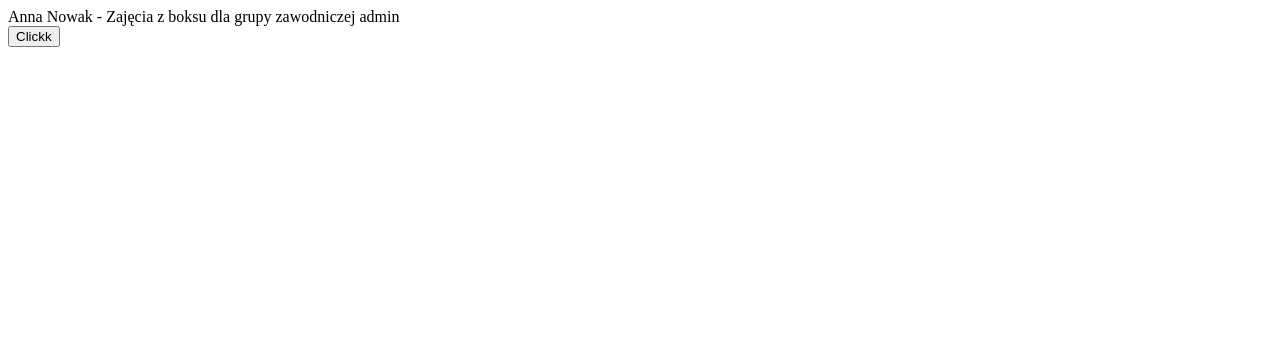
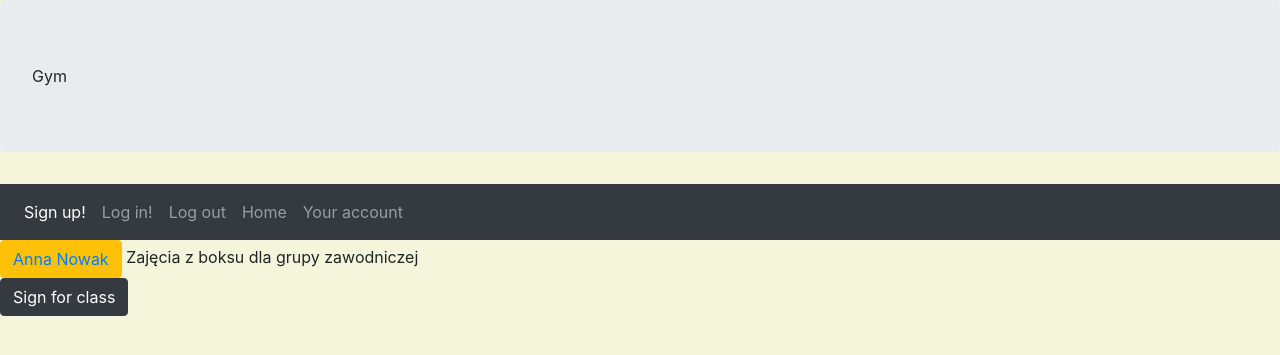
Before and after one commit to magdalena-b/BD_projekt, a Django app: page /gym/classes/2/ in a window 1280 px wide. Shown: the top 355 px of the page. Run offline with Django 3.2, Linux system fonts and the light colour scheme; a user stored in the database is signed in; data comes from the database, SQL or seed files in the repository; both versions use the stored data as it was after the commit; some libraries are stand-ins or nearby versions.

Commit message:
Improve html templates

```diff
--- a/gym/templates/base.html
+++ b/gym/templates/base.html
@@ -23,6 +23,10 @@
   <li class = "nav-item active"> <a class = "nav-link" href="{% url 'signup' %}"> Sign up!</a> </li>
   <li class = "nav-item"> <a class = "nav-link" href="{% url 'login' %}">Log in! </a> </li>
   <li class = "nav-item"> <a class = "nav-link" href="{% url 'logout' %}"> Log out </a> </li>
+  <li class = "nav-item"> <a class = "nav-link" href="{% url 'index' %}"> Home </a>  </li>
+  {% if user.is_authenticated %}
+  <li class = "nav-item"> <a class = "nav-link" href="{% url 'show_profile' %}"> Your account </a>  </li>
+  {% endif %}
 </ul>
 </div>
 </nav>
--- a/gym/templates/gym/classes_details.html
+++ b/gym/templates/gym/classes_details.html
@@ -1,8 +1,17 @@
-{{clss.trainer}} - {{clss.description}}
+{% include 'base.html' %}
+
+{% block content %}
 
 
-{{user.username}}
+<button type='submit' class="btn btn-warning">   <a href="/gym/trainers/{{trainer.id}}"> {{trainer}} </a> </button>
+
+{{clss.description}}
+
 
 <form action='/gym/favourited/{{clss.id}}' method='GET'>
-  <button type='submit'> Clickk</button>
+
+  <button type='submit' class="btn btn-dark"> Sign for class </button>
   </form>
+
+
+{% endblock %}
--- a/gym/templates/gym/classes_form.html
+++ /dev/null
@@ -1 +0,0 @@
-Add class
--- a/gym/templates/gym/trainers_details.html
+++ b/gym/templates/gym/trainers_details.html
@@ -1,3 +1,7 @@
+{% include 'base.html' %}
+
+{% block content %}
+
 <h2>{{trainer}} </h2>
 
 Zajęcia:
@@ -7,3 +11,5 @@ Zajęcia:
 {%endfor%}
 
 </ul>
+
+{% endblock %}
--- a/gym/urls.py
+++ b/gym/urls.py
@@ -9,6 +9,4 @@ urlpatterns = [
     path('', views.IndexView.as_view(), name='index'),
     path('gym/trainers/<trainer_id>/', views.trainers_details, name='trainers_details'),
     path('gym/classes/<class_id>/', views.classes_details, name='classes_details'),
-    path('gym/favourited/<class_id>', views.favourited, name='favourited'),
-    path('gym/add', views.ClassCreate.as_view(), name='class-add'),
-]
+    path('gym/favourited/<class_id>', views.favourited, name='favourited'),]
--- a/gym/views.py
+++ b/gym/views.py
@@ -38,10 +38,11 @@ def trainers_details(request, trainer_id):
 def classes_details(request, class_id):
 
     clss = Classes.objects.get(pk=class_id)
+    trainer = Trainer.objects.get(pk=clss.trainer.id)
     #user = Profile.objects.get(user_id=request.user.id)
     #user.classes.clear()
     #user.save()
-    return render(request, 'gym/classes_details.html', {'clss': clss})
+    return render(request, 'gym/classes_details.html', {'clss': clss, 'trainer': trainer})
 
 
 def favourited(request, class_id):
--- a/users/templates/registration/login.html
+++ b/users/templates/registration/login.html
@@ -1,3 +1,6 @@
+{% include 'base.html' %}
+
+
 {% block content %}
   <h2>Log in to My Site</h2>
   {% if form.errors %}
--- a/users/templates/signup.html
+++ b/users/templates/signup.html
@@ -1,3 +1,6 @@
+{% include 'base.html' %}
+
+
 {% block content %}
   <h2>Sign up</h2>
   <form method="post">
```
Also changed, not shown: gym/templates/gym/index.html (+8 -3 lines), users/templates/show_profile.html (+6 -1 lines), db.sqlite3.
